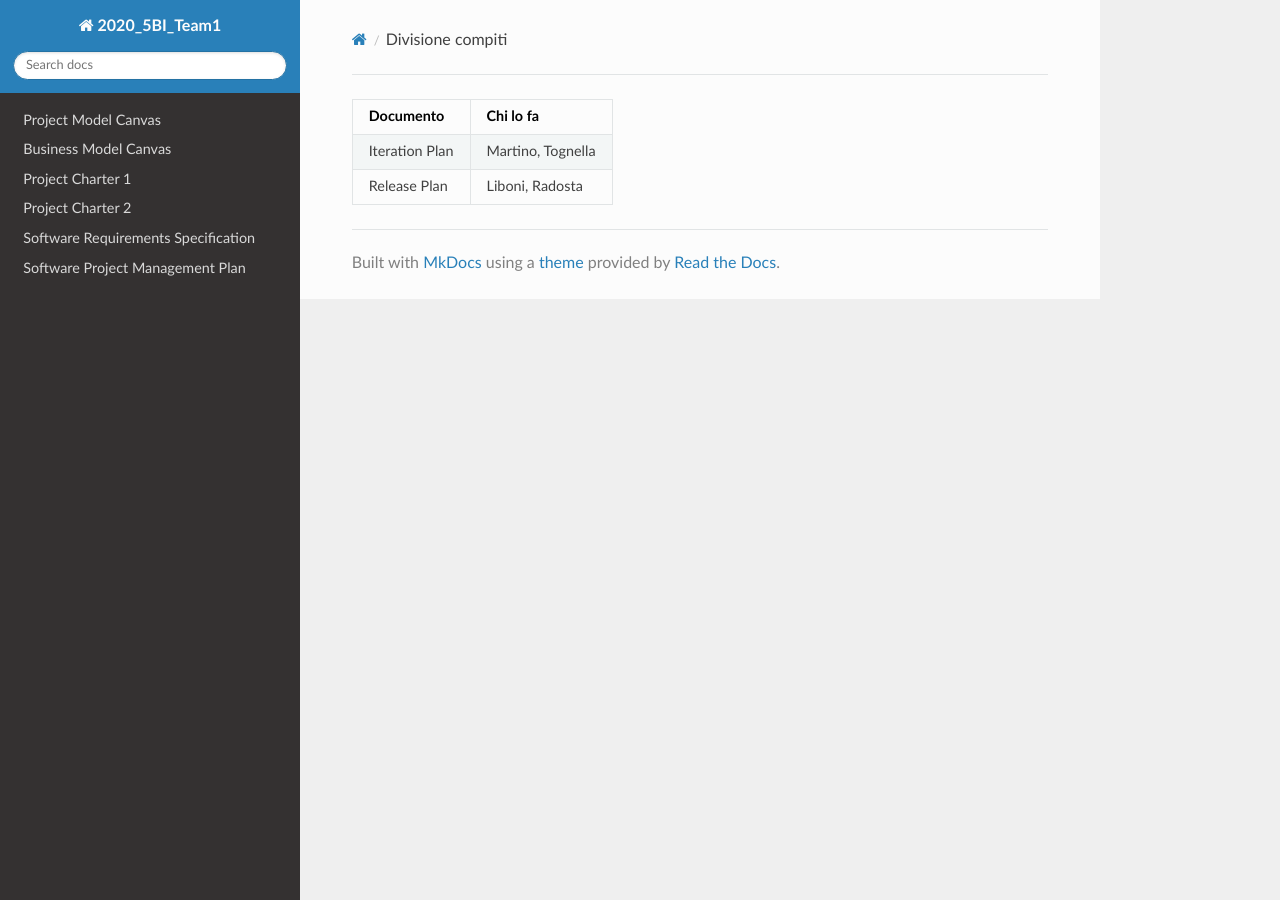
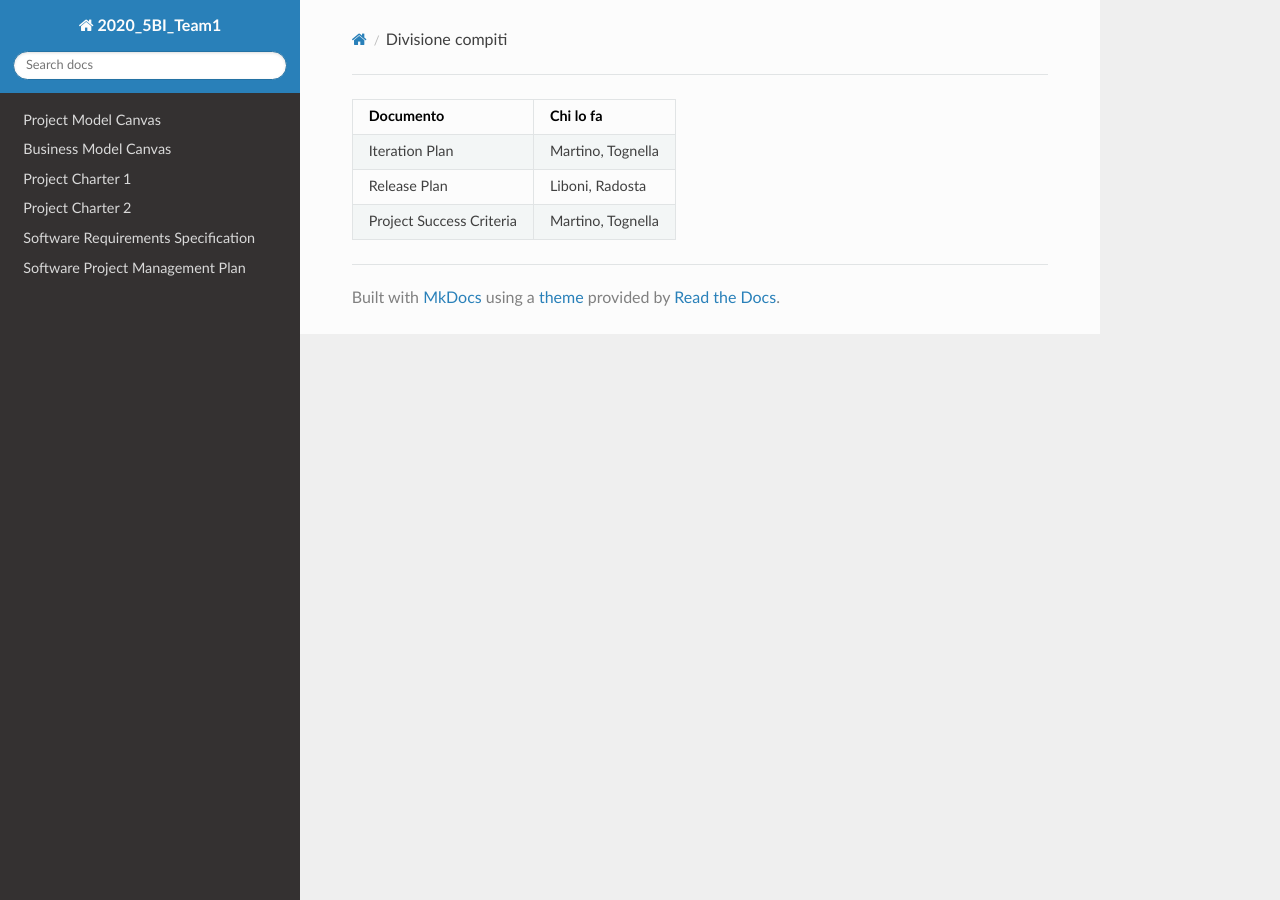
Before and after one commit to FrankMartinuz/2020_5BI_team1_Liboni, an MkDocs documentation site: the page built from docs/Divisione compiti.md, in a window 1280 px wide. Built offline with MkDocs 1.6.1, drawn with Linux system fonts in a browser that asks for light colours; nearby versions of some CDN libraries.

Commit message:
Added "compiti"

```diff
--- a/docs/Divisione compiti.md
+++ b/docs/Divisione compiti.md
@@ -2,3 +2,4 @@
 | --- | --- |
 |Iteration Plan|Martino, Tognella|
 |Release Plan|Liboni, Radosta|
+|Project Success Criteria|Martino, Tognella|
```
